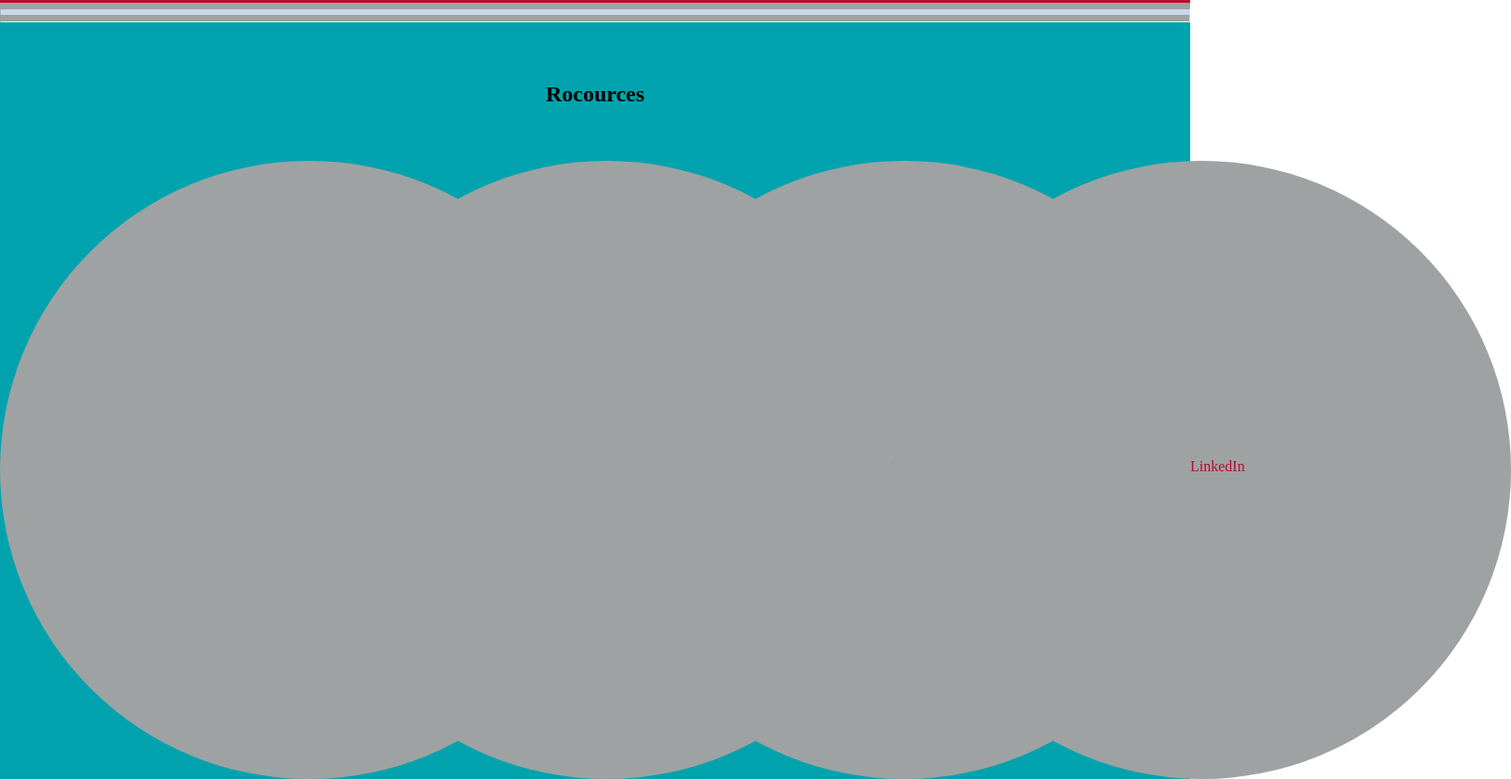
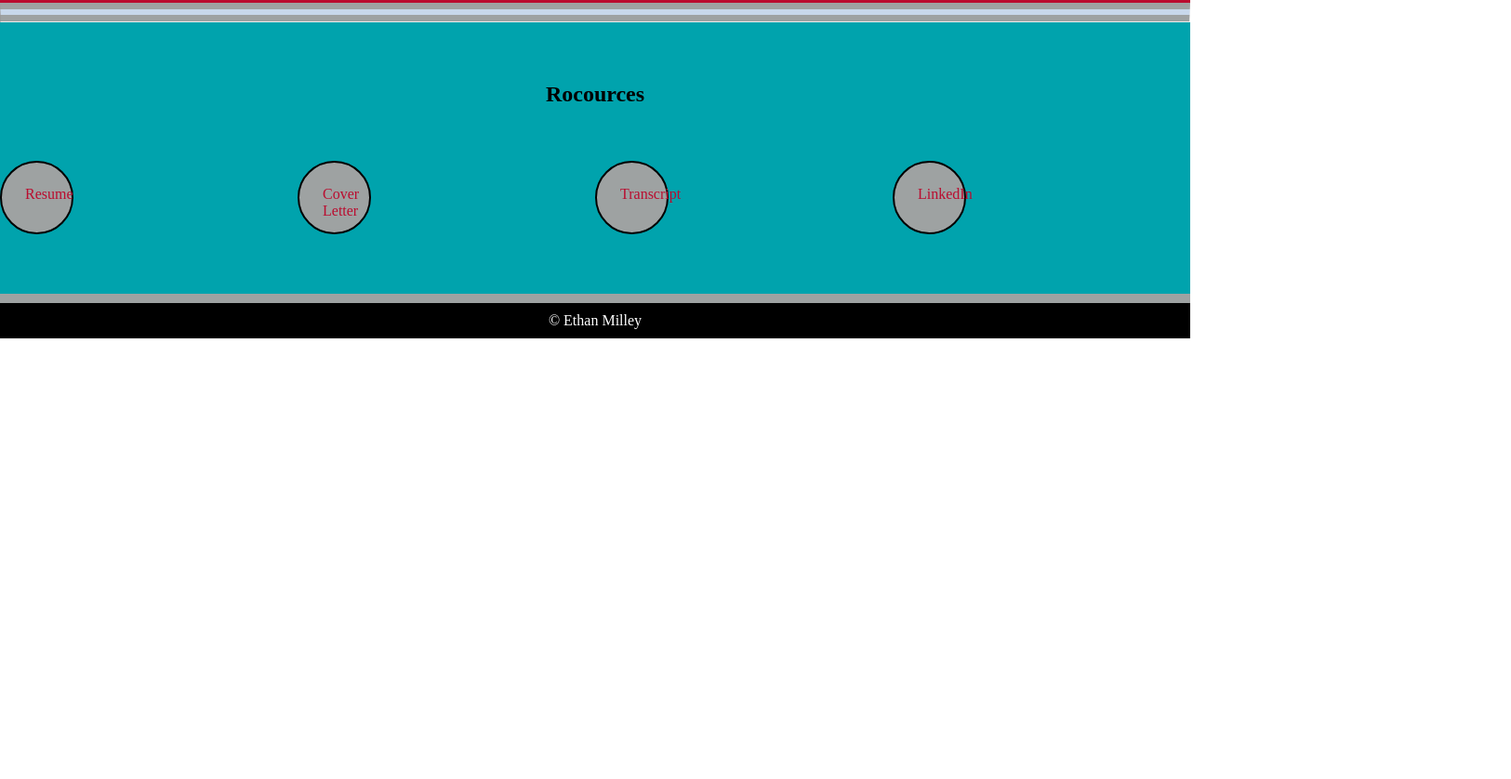
Before and after one commit to Ethan-Milley/CV, a plain HTML site: page index.html in a window 1280 px wide. Shown: the part 1242-2080 px from the top of the page at 93% size, 1625 px wide, since content can reach past the window. After the commit the page ends 1606 px from the top, so only its background shows below. Drawn offline with nearby package versions, Linux system fonts and the light colour scheme.

Commit message:
Fix part 2

```diff
--- a/css/cv_style.css
+++ b/css/cv_style.css
@@ -62,6 +62,7 @@ h1 {
     grid-template-columns: 50% 50%;
 }
 #introInfo {
+    display: flex;
     justify-content: center;
     align-items: center;
     justify-items: center;
@@ -106,10 +107,9 @@ h1 {
     height: 25px;
     width: 25px;
     border-radius: 50%;
-    border-width: 2px;
-    border-color: #000000;
+    border: 2px solid black;
     background-color: #9EA2A2;
-    padding: 100%;
+    padding: 25px;
     margin: 0%;
 }
 
```
